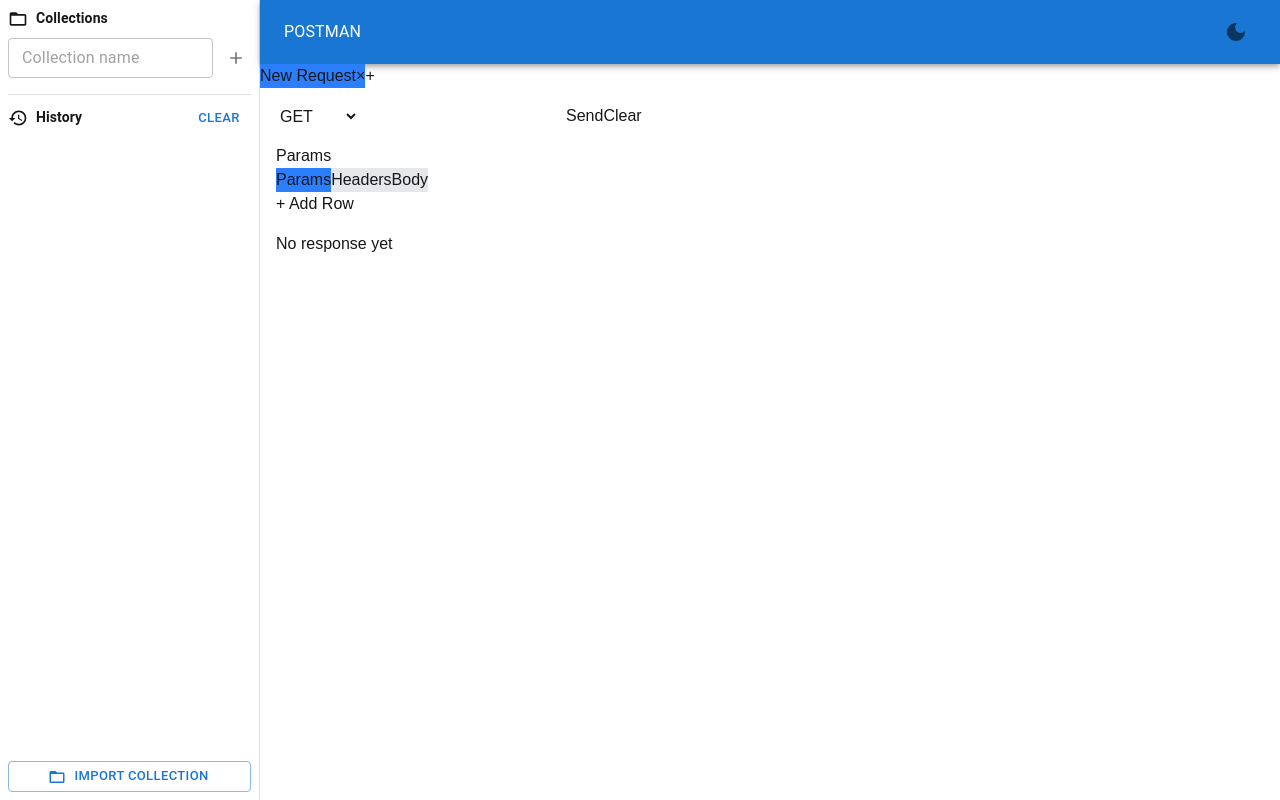
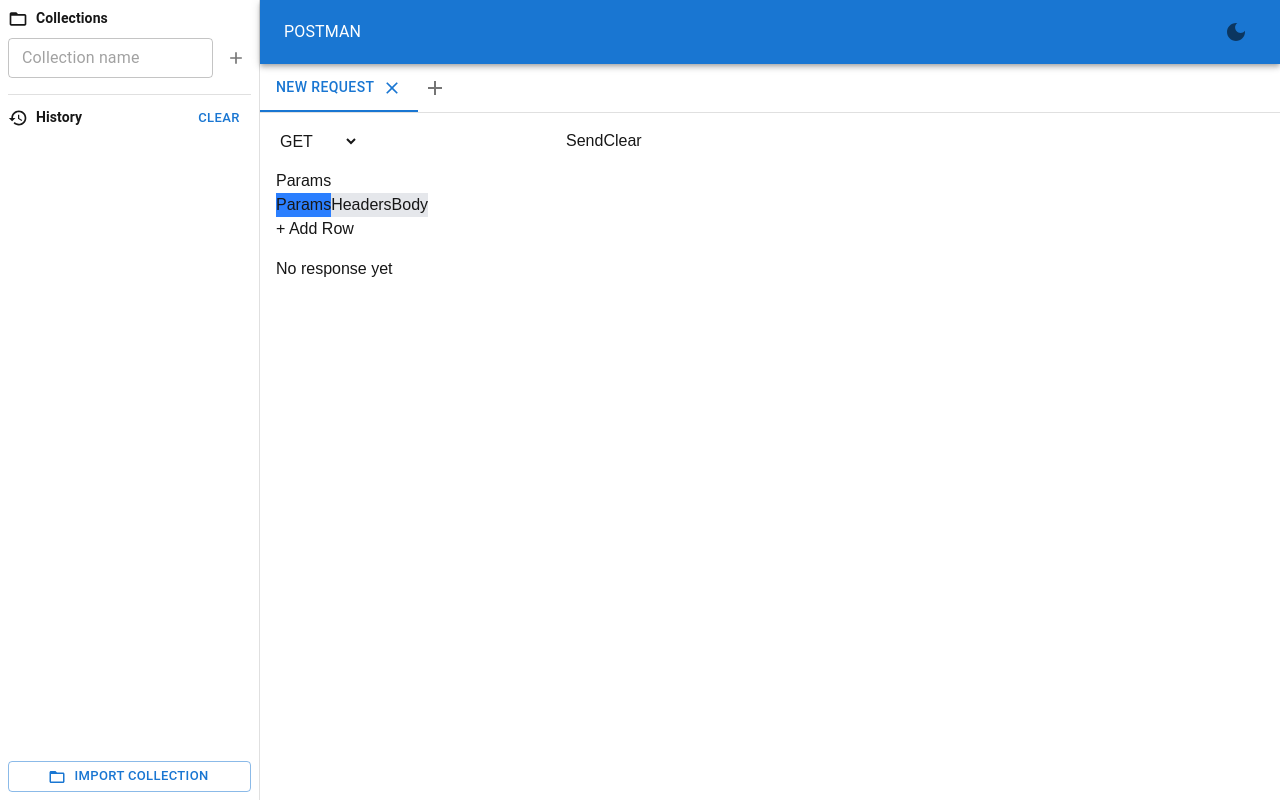
Before and after one commit to Kiarash-Sanei/WP_A2, a Next.js app: page / in a window 1280 px wide. Built offline with nearby package versions, Linux system fonts and the light colour scheme; what @mui/material-nextjs would draw is missing.

Commit message:
feat: Tab Bar is ok

```diff
--- a/components/layout/TabBar.tsx
+++ b/components/layout/TabBar.tsx
@@ -2,39 +2,40 @@
 
 import { useTab } from "@/contexts/TabContext";
 import { useHasMounted } from "@/hooks/useHasMounted";
+import { Box, Tabs, Tab, IconButton } from "@mui/material";
+import { Close, Add } from "@mui/icons-material";
 
 export function TabBar() {
   const { tabs, activeTabId, addTab, closeTab, setActiveTab } = useTab();
   const mounted = useHasMounted();
 
-  if (!mounted) {
-    return (
-      <div className="flex items-center">
-        <button onClick={() => addTab()}>+</button>
-      </div>
-    );
-  }
+  if (!mounted) return null;
 
   return (
-    <div className="flex items-center">
+    <Box sx={{ borderBottom: 1, borderColor: "divider", display: "flex" }}>
+      <Tabs value={activeTabId} onChange={(_, value) => setActiveTab(value)}>
         {tabs.map((tab) => (
-        <div
+          <Tab
             key={tab.id}
-          onClick={() => setActiveTab(tab.id)}
-          className={tab.id === activeTabId ? "bg-blue-500" : "bg-gray-200"}
-        >
+            value={tab.id}
+            label={
+              <Box sx={{ display: "flex", alignItems: "center", gap: 1 }}>
                 {tab.name}
-          <button
+                <Close
+                  fontSize="small"
                   onClick={(event) => {
                     event.stopPropagation();
                     closeTab(tab.id);
                   }}
-          >
-            ×
-          </button>
-        </div>
+                />
+              </Box>
+            }
+          />
         ))}
-      <button onClick={() => addTab()}>+</button>
-    </div>
+      </Tabs>
+      <IconButton onClick={addTab} size="small">
+        <Add />
+      </IconButton>
+    </Box>
   );
 }
--- a/components/layout/TopBar.tsx
+++ b/components/layout/TopBar.tsx
@@ -8,6 +8,8 @@
 export function TopBar() {
   const { isDark, toggleTheme } = useTheme();
   const mounted = useHasMounted();
+
+  if (!mounted) return null;
 
   return (
     <AppBar position="static">
```
Lines whose indentation alone changed are shown as unchanged.
